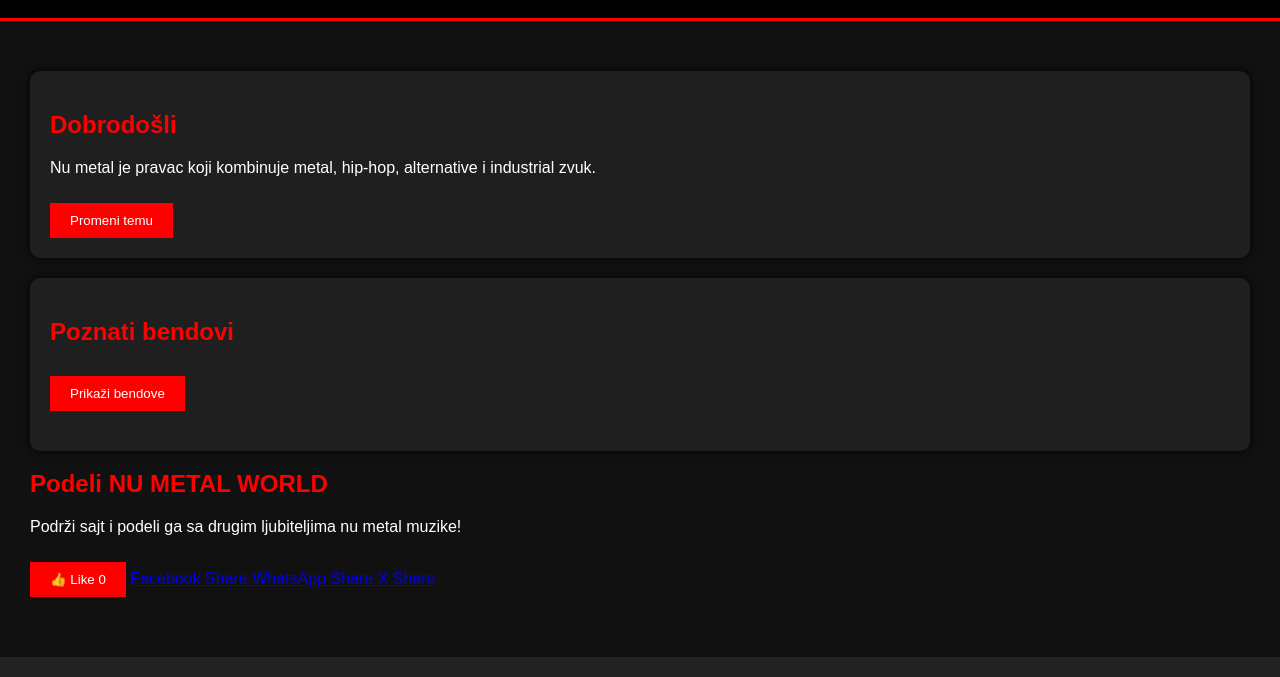
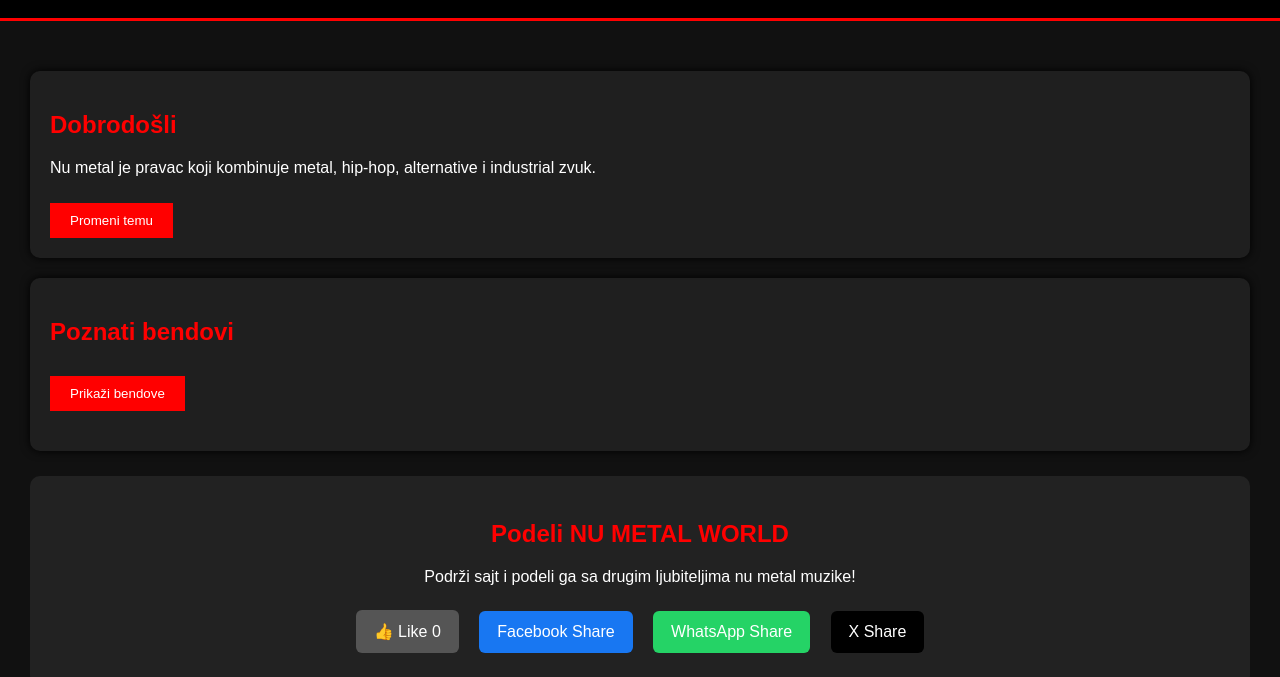
Before and after one commit to aleksandardudvarski006-sys/AleksandarDudvarskiVD2026, a plain HTML site: page index.html in a window 1280 px wide. Shown: the part 123-800 px from the top of the page. Drawn offline with Linux system fonts and the light colour scheme.

Commit message:
Update style.css

```diff
--- a/style.css
+++ b/style.css
@@ -110,3 +110,41 @@ footer {
     color: white;
     margin-top: 30px;
 }
+
+.social-section {
+    text-align: center;
+    padding: 25px;
+    margin: 25px 0;
+    background-color: #222;
+    color: white;
+    border-radius: 10px;
+}
+
+.social-section a,
+.social-section button {
+    display: inline-block;
+    margin: 8px;
+    padding: 12px 18px;
+    border: none;
+    border-radius: 6px;
+    text-decoration: none;
+    color: white;
+    cursor: pointer;
+    font-size: 16px;
+}
+
+.facebook {
+    background-color: #1877F2;
+}
+
+.whatsapp {
+    background-color: #25D366;
+}
+
+.x-share {
+    background-color: #000000;
+}
+
+#likeDugme {
+    background-color: #555;
+}
```
